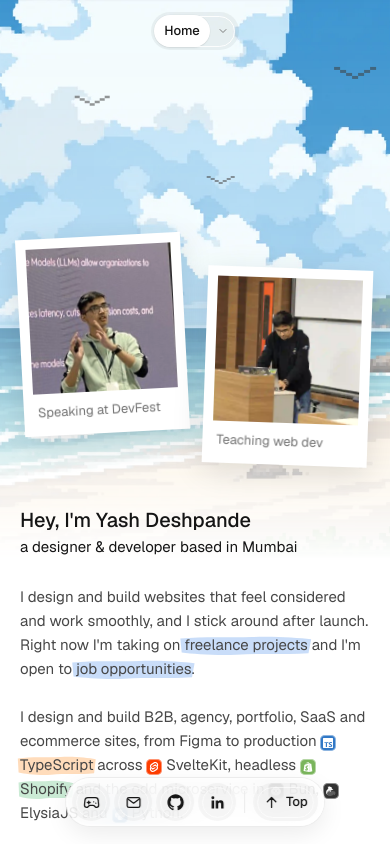
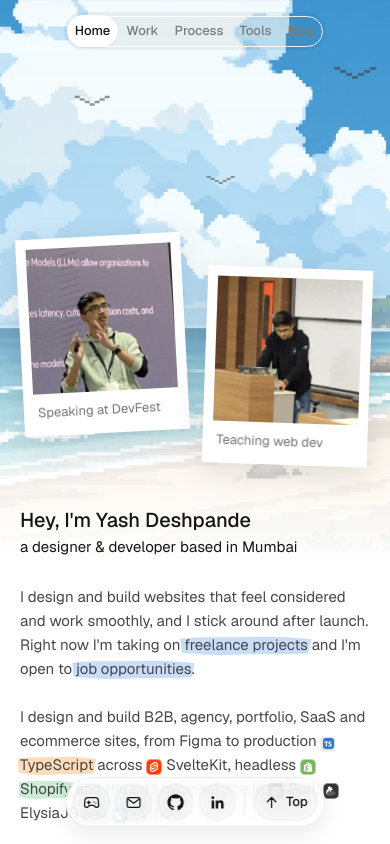
Before and after one commit to yashd-dev/portfolio-v10, a SvelteKit app: page / in a window 390 px wide. Shown: the top 844 px of the page. Built offline with nearby package versions, Linux system fonts and the light colour scheme.

Commit message:
fix: intro icons and mobile layout

```diff
--- a/src/lib/components/siteNav.svelte
+++ b/src/lib/components/siteNav.svelte
@@ -46,9 +46,6 @@
 
 	let active = $state('intro');
 	let openNav = $state<'sections' | 'pages' | null>(null);
-	const anyPageCurrent = $derived(
-		PAGES.some((p) => (p.href === '/' ? pathname === '/' : pathname.startsWith(p.href)))
-	);
 	let pagesNav: HTMLElement;
 	let scrolled = $state(false);
 	let track: HTMLDivElement;
@@ -291,12 +288,7 @@
 		<div class="inline-flex items-center gap-2">
 			<nav
 				bind:this={pagesNav}
-				class="pointer-events-auto relative inline-flex items-center rounded-full bg-black/5 p-[3px] transition-[background-color,max-width] duration-[450ms] ease-(--ease-mn) after:pointer-events-none after:absolute after:inset-[3.5px] after:rounded-full after:border-[1.5px] after:border-white/85 after:content-[''] after:transition-[border-color] after:duration-200 hover:after:border-white max-sm:[scrollbar-width:none] max-sm:overflow-x-auto {openNav ===
-				'pages'
-					? 'max-sm:max-w-[calc(100vw-82px)]'
-					: anyPageCurrent
-						? 'max-sm:max-w-[104px]'
-						: 'max-sm:max-w-[46px]'} {scrolled ? scrolledCls : ''}"
+				class="pointer-events-auto relative inline-flex items-center rounded-full bg-black/5 p-[3px] transition-[background-color,max-width] duration-[450ms] ease-(--ease-mn) after:pointer-events-none after:absolute after:inset-[3.5px] after:rounded-full after:border-[1.5px] after:border-white/85 after:content-[''] after:transition-[border-color] after:duration-200 hover:after:border-white max-sm:[scrollbar-width:none] max-sm:overflow-x-auto max-sm:max-w-[calc(100vw-24px)] {scrolled ? scrolledCls : ''}"
 				aria-label="Pages"
 			>
 				{#each PAGES as p}
@@ -305,58 +297,12 @@
 						href={p.href}
 						data-cursor={p.label}
 						aria-current={isCurrent ? 'page' : undefined}
-						class="inline-flex h-8 shrink-0 items-center rounded-full px-[13px] text-[13px] font-medium whitespace-nowrap transition-[color,width,padding,opacity] duration-200 max-sm:px-2.5 max-sm:duration-[450ms] max-sm:ease-(--ease-mn) {isCurrent
+						class="inline-flex h-8 shrink-0 items-center rounded-full px-[13px] text-[13px] font-medium whitespace-nowrap transition-[color,width,padding,opacity] duration-200 max-sm:px-2 max-sm:duration-[450ms] max-sm:ease-(--ease-mn) {isCurrent
 							? 'bg-white text-ink shadow-[0_1px_2px_#00000014,0_0_0_0.5px_#0000000a]'
-							: 'text-muted hover:text-ink'} {isCurrent || openNav === 'pages'
-							? ''
-							: 'max-sm:w-0 max-sm:overflow-hidden max-sm:px-0! max-sm:opacity-0'}"
+							: 'text-muted hover:text-ink'}"
 						onclick={() => (openNav = null)}>{p.label}</a
 					>
 				{/each}
-				{#if !anyPageCurrent}
-					<span
-						class="hidden size-8 flex-none place-items-center text-muted max-sm:grid {openNav ===
-						'pages'
-							? 'max-sm:hidden'
-							: ''}"
-						aria-hidden="true"
-					>
-						<svg
-							viewBox="0 0 24 24"
-							fill="none"
-							stroke="currentColor"
-							stroke-width="2"
-							stroke-linecap="round"
-							stroke-linejoin="round"
-							class="size-3.5"
-							><circle cx="12" cy="12" r="10" /><path d="m16 8-2.5 5.5L8 16l2.5-5.5z" /></svg
-						>
-					</span>
-				{/if}
-				<span
-					class="hidden size-[26px] flex-none place-items-center text-muted max-sm:grid"
-					aria-hidden="true"
-				>
-					<svg
-						viewBox="0 0 24 24"
-						fill="none"
-						stroke="currentColor"
-						stroke-width="2"
-						stroke-linecap="round"
-						stroke-linejoin="round"
-						class="size-3 transition-transform duration-300 ease-(--ease-mn) {openNav === 'pages'
-							? 'rotate-180'
-							: ''}"><path d="m6 9 6 6 6-6" /></svg
-					>
-				</span>
-				{#if openNav !== 'pages'}
-					<button
-						type="button"
-						class="absolute inset-0 z-[2] hidden cursor-pointer rounded-full max-sm:block"
-						aria-label="Open page navigation"
-						onclick={() => (openNav = 'pages')}
-					></button>
-				{/if}
 			</nav>
 		</div>
 	</div>
--- a/src/lib/components/steps/communicationStep.svelte
+++ b/src/lib/components/steps/communicationStep.svelte
@@ -58,7 +58,7 @@
 
 <div class="flex h-full flex-col">
 	<div
-		class="relative min-h-0 flex-1 bg-[url(/clouds.webp)] bg-cover bg-center px-3 py-3 shadow-[0px_0px_14px_0px_var(--color-neutral-200)_inset] md:px-5 md:py-5"
+		class="relative min-h-0 flex-1 bg-[linear-gradient(rgba(255,255,255,0.6),rgba(255,255,255,0.6)),url(/clouds.webp)] bg-cover bg-center px-3 py-3 shadow-[0px_0px_14px_0px_var(--color-neutral-200)_inset] md:px-5 md:py-5"
 	>
 		<div
 			class="relative z-20 flex h-full min-h-0 w-full items-stretch justify-center overflow-hidden rounded-xl bg-[#efeae2] shadow-[0_24px_40px_-20px_rgba(38,38,43,0.30),0_10px_24px_0_rgba(38,38,43,0.06),0_1px_1px_0_rgba(38,38,43,0.16),0_0_0_1px_rgba(38,38,43,0.05),0_8px_14px_-10px_rgba(38,38,43,0.40)]"
--- a/src/lib/components/steps/designingStep.svelte
+++ b/src/lib/components/steps/designingStep.svelte
@@ -74,7 +74,7 @@
 
 <div class="flex h-full flex-col">
 	<div
-		class="relative flex flex-1 items-center bg-[url(/clouds.webp)] bg-cover bg-center px-4 py-6 shadow-[0px_0px_14px_0px_var(--color-neutral-200)_inset] md:px-8 md:py-8"
+		class="relative flex flex-1 items-center bg-[linear-gradient(rgba(255,255,255,0.6),rgba(255,255,255,0.6)),url(/clouds.webp)] bg-cover bg-center px-4 py-6 shadow-[0px_0px_14px_0px_var(--color-neutral-200)_inset] md:px-8 md:py-8"
 	>
 		<div
 			class="relative z-20 flex h-[300px] w-full overflow-hidden rounded-xl bg-neutral-100 shadow-[0_24px_40px_-20px_rgba(38,38,43,0.30),0_10px_24px_0_rgba(38,38,43,0.06),0_1px_1px_0_rgba(38,38,43,0.16),0_0_0_1px_rgba(38,38,43,0.05),0_8px_14px_-10px_rgba(38,38,43,0.40)] md:h-[320px]"
--- a/src/lib/components/steps/developmentStep.svelte
+++ b/src/lib/components/steps/developmentStep.svelte
@@ -4,7 +4,7 @@
 
 <div class="flex h-full flex-col">
 	<div
-		class="relative flex-1 bg-[url(/clouds.webp)] bg-cover bg-center px-4 py-6 shadow-[0px_0px_14px_0px_var(--color-neutral-200)_inset] md:px-8 md:py-8"
+		class="relative flex-1 bg-[linear-gradient(rgba(255,255,255,0.6),rgba(255,255,255,0.6)),url(/clouds.webp)] bg-cover bg-center px-4 py-6 shadow-[0px_0px_14px_0px_var(--color-neutral-200)_inset] md:px-8 md:py-8"
 	>
 		<div
 			class="relative z-20 h-full min-h-96 w-full overflow-hidden rounded-xl bg-white shadow-[0_24px_40px_-20px_rgba(38,38,43,0.30),0_10px_24px_0_rgba(38,38,43,0.06),0_1px_1px_0_rgba(38,38,43,0.16),0_0_0_1px_rgba(38,38,43,0.05),0_8px_14px_-10px_rgba(38,38,43,0.40)]"
--- a/src/lib/components/steps/microinteractionsStep.svelte
+++ b/src/lib/components/steps/microinteractionsStep.svelte
@@ -119,7 +119,7 @@
 </script>
 
 <div class="flex h-full flex-col">
-	<div class="relative flex-1 bg-[url(/clouds.webp)] bg-cover bg-center px-4 py-6 md:px-8 md:py-8">
+	<div class="relative flex-1 bg-[linear-gradient(rgba(255,255,255,0.6),rgba(255,255,255,0.6)),url(/clouds.webp)] bg-cover bg-center px-4 py-6 md:px-8 md:py-8">
 		<div class="relative z-20 flex min-h-96 w-full items-center justify-center">
 			<div
 				class="w-full max-w-[min(100%,400px)] overflow-hidden rounded-3xl bg-white p-4 text-left shadow-[0_24px_40px_-20px_rgba(38,38,43,0.30),0_10px_24px_0_rgba(38,38,43,0.06),0_1px_1px_0_rgba(38,38,43,0.16),0_0_0_1px_rgba(38,38,43,0.05),0_8px_14px_-10px_rgba(38,38,43,0.40)]"
--- a/src/lib/data/content.ts
+++ b/src/lib/data/content.ts
@@ -117,8 +117,7 @@ export const shenanigans = [
 
 export const socials = [
 	{ label: 'LinkedIn', href: 'https://www.linkedin.com/in/yashd-dev/' },
-	{ label: 'GitHub', href: 'https://github.com/yashd-dev' },
-	{ label: 'yashd.in', href: 'https://yashd.in' }
+	{ label: 'GitHub', href: 'https://github.com/yashd-dev' }
 ];
 
 export const email = 'yashdeshpande714@gmail.com';
--- a/src/routes/+page.svelte
+++ b/src/routes/+page.svelte
@@ -143,6 +143,28 @@
 				{#snippet techIcon(name: string)}
 					{@const t = allTools.find((x) => x.name === name)}
 					{#if t}
+						{#if name === 'TypeScript'}
+							<span
+								class="mr-1 inline-flex size-[16px] translate-y-[2px] items-center justify-center rounded-[5px] bg-neutral-200 ring-1 ring-white/45 ring-inset"
+								title={t.name}
+							>
+								<span
+									class="flex size-[11px] items-center justify-center rounded-[3px]"
+									style="background-color: {t.color}"
+								>
+									<svg
+										viewBox="2.4 8.7 19.2 14.4"
+										class="size-[8px]"
+										style="fill: #ffffff"
+										role="img"
+										aria-label={t.name}
+										><path
+											d="m17.363 9.75c.612 0 1.154.037 1.627.111a6.38 6.38 0 0 1 1.306.34v2.458a3.95 3.95 0 0 0-.643-.361 5.093 5.093 0 0 0-.717-.26 5.453 5.453 0 0 0-1.426-.2c-.3 0-.573.028-.819.086a2.1 2.1 0 0 0-.623.242c-.17.104-.3.229-.393.374a.888.888 0 0 0-.14.49c0 .196.053.373.156.529.104.156.252.304.443.444s.423.276.696.41c.273.135.582.274.926.416.47.197.892.407 1.266.628.374.222.695.473.963.753.268.279.472.598.614.957.142.359.214.776.214 1.253 0 .657-.125 1.21-.373 1.656a3.033 3.033 0 0 1-1.012 1.085 4.38 4.38 0 0 1-1.487.596c-.566.12-1.163.18-1.79.18a9.916 9.916 0 0 1-1.84-.164 5.544 5.544 0 0 1-1.512-.493v-2.63a5.033 5.033 0 0 0 3.237 1.2c.333 0 .624-.03.872-.09.249-.06.456-.144.623-.25.166-.108.29-.234.373-.38a1.023 1.023 0 0 0-.074-1.089 2.12 2.12 0 0 0-.537-.5 5.597 5.597 0 0 0-.807-.444 27.72 27.72 0 0 0-1.007-.436c-.918-.383-1.602-.852-2.053-1.405-.45-.553-.676-1.222-.676-2.005 0-.614.123-1.141.369-1.582.246-.441.58-.804 1.004-1.089a4.494 4.494 0 0 1 1.47-.629 7.536 7.536 0 0 1 1.77-.201zm-15.113.188h9.563v2.166H9.506v9.646H6.789v-9.646H3.375z"
+										/></svg
+									>
+								</span>
+							</span>
+						{:else}
 							<span
 								class="mr-1 inline-flex size-[16px] translate-y-[2px] items-center justify-center rounded-[5px] ring-1 ring-white/45 ring-inset"
 								style="background-color: {t.color}"
@@ -158,6 +180,7 @@
 									{#if t.raw}{@html t.raw}{:else}<path d={t.path} />{/if}
 								</svg>
 							</span>
+						{/if}
 					{/if}
 				{/snippet}
 				<div class="{REVEAL} mt-6" style="--d: 220ms">
--- a/src/routes/process/+page.svelte
+++ b/src/routes/process/+page.svelte
@@ -106,7 +106,7 @@ import SiteFooter from '#lib/components/siteFooter.svelte';
 ></div>
 
 <div class="relative mx-auto w-full max-w-6xl">
-	<div class="relative px-6 pt-[320px] pb-16 max-sm:pt-[280px] sm:px-10">
+	<div class="relative px-6 pt-[320px] pb-16 max-sm:pt-[350px] sm:px-10">
 		<h1 class="relative text-[16px] leading-normal font-medium">
 			How I <Mark definition={highlightCalm} fillColor="#8ab6f2">work</Mark>
 		</h1>
@@ -126,8 +126,8 @@ import SiteFooter from '#lib/components/siteFooter.svelte';
 	</div>
 
 	<div class="px-6 sm:px-10">
-		<p class="mt-16 mb-10 text-sm font-medium text-muted">What I can help with</p>
-		<div class="grid grid-cols-1 gap-x-10 gap-y-10 sm:grid-cols-2 lg:grid-cols-3">
+		<p class="mt-16 mb-10 text-sm font-medium text-muted max-sm:mt-8 max-sm:mb-6">What I can help with</p>
+		<div class="grid grid-cols-2 gap-x-6 gap-y-8 sm:gap-x-10 sm:gap-y-10 lg:grid-cols-3">
 			{#each services as s}
 				<div class="flex flex-col">
 					<svg
```
Lines whose indentation alone changed are shown as unchanged.
